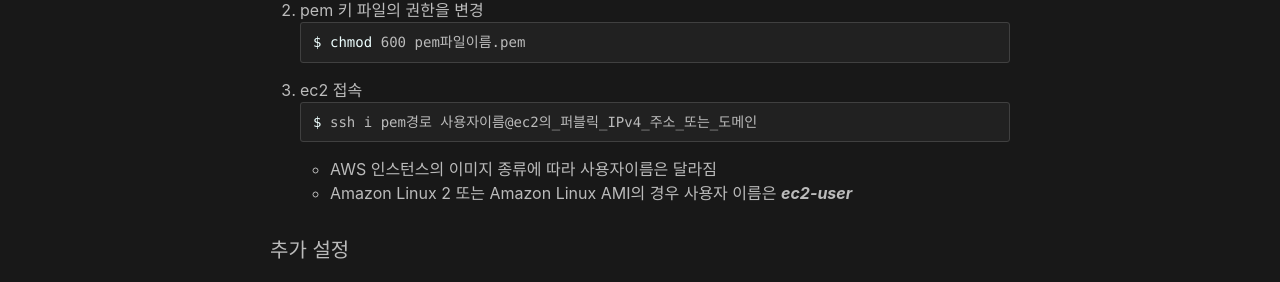
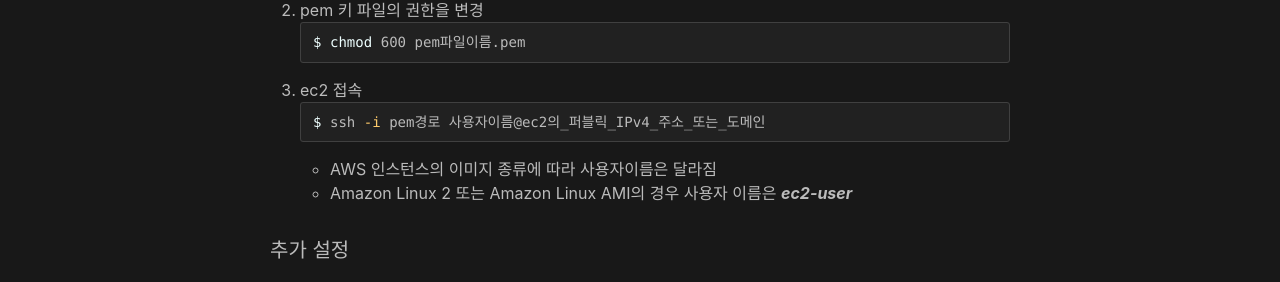
Before and after one commit to hanbee1005/hanbee1005.github.io, a Jekyll site: the page built from _posts/2021-10-08-aws-ec2-ssh.md, in a window 1280 px wide. Shown: the part 277-559 px from the top of the page. Built offline with Jekyll 4.4.1, drawn with Linux system fonts in a browser that asks for light colours.

Commit message:
오타 수정

````diff
--- a/_posts/2021-10-08-aws-ec2-ssh.md
+++ b/_posts/2021-10-08-aws-ec2-ssh.md
@@ -12,7 +12,7 @@ $ chmod 600 pem파일이름.pem
 ```
 3. ec2 접속
 ```shell
-$ ssh i pem경로 사용자이름@ec2의_퍼블릭_IPv4_주소_또는_도메인
+$ ssh -i pem경로 사용자이름@ec2의_퍼블릭_IPv4_주소_또는_도메인
 ```
 - AWS 인스턴스의 이미지 종류에 따라 사용자이름은 달라짐
 - Amazon Linux 2 또는 Amazon Linux AMI의 경우 사용자 이름은 ***ec2-user***
````
